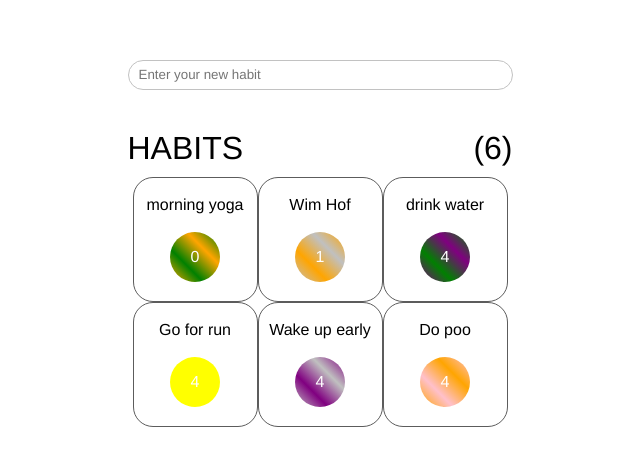
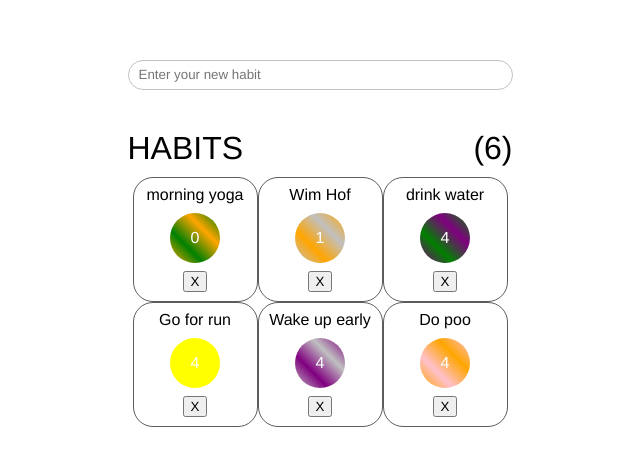
Before and after one commit to SanjeevMidda/habit-tracker, a React (Create React App) app: page / in a window 1280 px wide. Shown: the part 157-622 px from the top of the page, without its empty margins (320-960 px from the left). Built offline with nearby package versions, Linux system fonts and the light colour scheme.

Commit message:
created delete button, applied onClick event listener and to delete habit on click

```diff
--- a/src/components/Habit.js
+++ b/src/components/Habit.js
@@ -8,6 +8,7 @@ const Habit = ({
   setHabit,
   habits,
   updateAmount,
+  deleteHabit,
 }) => {
   const [habitNumber, setHabitNumber] = useState(0);
 
@@ -20,6 +21,8 @@ const Habit = ({
       >
         <p>{amount}</p>
       </div>
+
+      <button onClick={() => deleteHabit(keyValue)}>X</button>
     </div>
   );
 };
```
